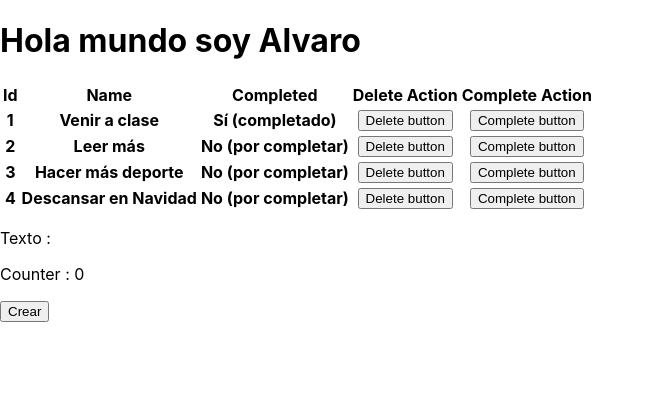
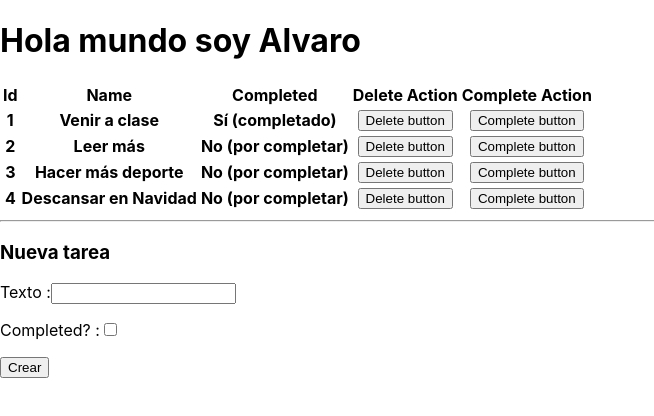
Before and after one commit to munozcotelo-trainingcourses/curso-react, a React (Create React App) app: page / in a window 1280 px wide. Shown: the top 416 px of the page, without its empty margins (0-654 px from the left). Built offline with nearby package versions, Linux system fonts and the light colour scheme.

Commit message:
Ejercicio 13

```diff
--- a/src/App.tsx
+++ b/src/App.tsx
@@ -4,7 +4,6 @@ import React from "react";
 import './App.css';
 
 import CabeceraComponent from "./components/CabeceraComponent.class";
-import CreaComponent     from "./components/CreaComponent.class";
 import ListaComponent    from "./components/ListaComponent";
 
 interface IAppComponentProps {
@@ -44,10 +43,6 @@ class AppComponent extends React.Component<IAppComponentProps, Record<string, un
 
                 <ListaComponent/>
 
-                <CreaComponent
-                    incremento={ 10 }
-                />
-
             </div>
 
         );
--- a/src/components/CreaComponent.class.tsx
+++ b/src/components/CreaComponent.class.tsx
@@ -1,13 +1,17 @@
 import React from "react";
 
 interface ICreaComponentProps {
+
     incremento : number;
+    callback   : ( name : string, completed : boolean ) => void;
+
 }
 
 type MyStateType = {
 
-    texto   : string;
-    counter : number;
+    texto     : string;
+    counter   : number;
+    completed : boolean;
 
 };
 
@@ -19,8 +23,9 @@ class CreaComponent extends React.Component<ICreaComponentProps, MyStateType> {
 
         this.state = {
 
-            counter : 0,
-            texto   : "",
+            counter   : 0,
+            texto     : "",
+            completed : false,
 
         };
 
@@ -30,17 +35,28 @@ class CreaComponent extends React.Component<ICreaComponentProps, MyStateType> {
 
         const me : CreaComponent = this;
 
+        me.props.callback( me.state.texto, me.state.completed );
+
+    }
+
+    private handleTodoText( event : React.SyntheticEvent ) : void {
+
+        const me : CreaComponent = this;
+
         me.setState( {
-            texto : "hola mundo " + Math.random(),
+            texto : ( event.target as HTMLInputElement ).value,
         } );
 
-        me.setState( ( current : MyStateType, props : ICreaComponentProps ) => {
+    }
 
-            return {
-                counter : current.counter + props.incremento,
-            };
+    private handleTodoCompleted( event : React.SyntheticEvent ) : void {
 
+        const me : CreaComponent = this;
+
+        me.setState( {
+            completed : ( event.target as HTMLInputElement ).checked,
         } );
+
 
     }
 
@@ -49,10 +65,26 @@ class CreaComponent extends React.Component<ICreaComponentProps, MyStateType> {
         const me: CreaComponent = this;
 
         return (
+
             <div>
 
+                <h3>Nueva tarea</h3>
+
+                {/*
                 <p>Texto : { me.state.texto } </p>
+                <p>Completado : { me.state.completed.toString() } </p>
                 <p>Counter : { me.state.counter } </p>
+                */}
+
+                <p>
+                    <label htmlFor="todoText">Texto :</label>
+                    <input type="text" name="todoText" value={ me.state.texto } onChange={ ( event : React.SyntheticEvent ) => me.handleTodoText( event ) }/>
+                </p>
+
+                <p>
+                    <label htmlFor="todoCompleted">Completed? :</label>
+                    <input type="checkbox" name="todoCompleted" checked={ me.state.completed } onChange={ ( event : React.SyntheticEvent ) => me.handleTodoCompleted( event ) }/>
+                </p>
 
                 <button onClick={ ( event : React.SyntheticEvent ) => me.handleClick( event ) }>Crear</button>
 
--- a/src/components/ListaComponent.tsx
+++ b/src/components/ListaComponent.tsx
@@ -1,7 +1,8 @@
 import React from "react";
 
+import BotonComponent         from "./BotonComponent";
+import CreaComponent          from "./CreaComponent.class";
 import ListaElementoComponent from "./ListaElementoComponent";
-import BotonComponent         from "./BotonComponent";
 
 interface IListaComponentProps {
 }
@@ -11,6 +12,10 @@ interface ITodo {
     id        : number;
     name      : string;
     completed : boolean;
+}
+
+function reducer( previous : number, current : ITodo ) : number {
+    return ( previous < current.id ) ? current.id : previous;
 }
 
 const ListaComponent : ( props : IListaComponentProps ) => React.ReactElement = ( props : IListaComponentProps ) => {
@@ -52,8 +57,34 @@ const ListaComponent : ( props : IListaComponentProps ) => React.ReactElement =
 
     }
 
+    function createTodo( texto : string, completado : boolean ) : void {
+
+        setMisTodos( ( currentState : ITodo[] ) => {
+
+            const state : ITodo[] = JSON.parse( JSON.stringify( currentState ) );
+
+            const maxId  : number = currentState.reduce( reducer, -1 );
+            const nextId : number = maxId + 1;
+
+            const newTodo: ITodo = {
+
+                id        : nextId,
+                name      : texto,
+                completed : completado,
+
+            };
+
+
+            state.push( newTodo );
+
+            return state;
+
+        } );
+
+    }
+
     /* Con tipado */
-    const [ misTodos, setMisTodos ] : [ ITodo[], React.Dispatch<ITodo[] >] = React.useState<ITodo[]>( todos );
+    const [ misTodos, setMisTodos ] : [ ITodo[], React.Dispatch<ITodo[] | ( ( data : ITodo[] ) => ITodo[] ) >] = React.useState<ITodo[]>( todos );
 
     React.useEffect( () => {
         console.info( "useEffect que se pinta siempre" );
@@ -102,6 +133,13 @@ const ListaComponent : ( props : IListaComponentProps ) => React.ReactElement =
                     </tbody>
             </table>
 
+            <hr/>
+
+            <CreaComponent
+                incremento={ 10 }
+                callback={ createTodo }
+            />
+
       </div>
   );
 
```
